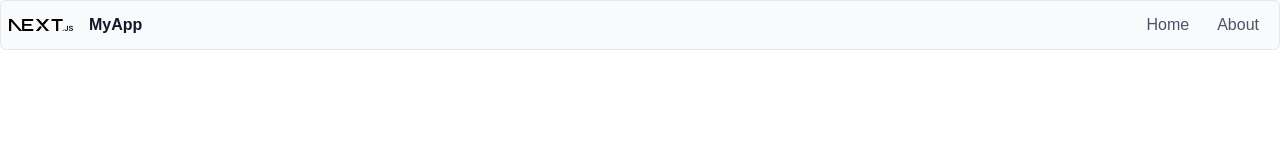
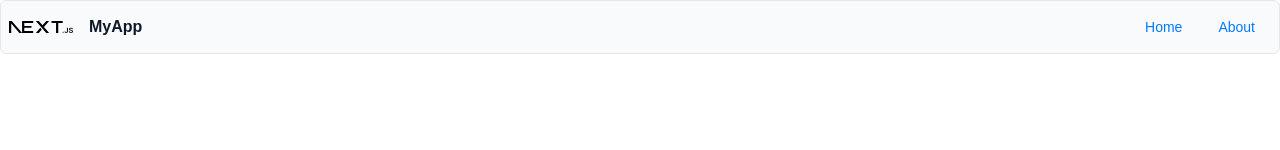
Before and after one commit to highnet/next-js-tailwind-ui-quickstack, a Next.js app: page / in a window 1280 px wide. Shown: the top 150 px of the page. Built offline with nearby package versions, Linux system fonts and the light colour scheme.

Commit message:
feat: replace div elements with Button components in Header for improved consistency

```diff
--- a/src/components/Header.tsx
+++ b/src/components/Header.tsx
@@ -4,6 +4,7 @@ import * as React from "react";
 import { Toolbar } from "@base-ui-components/react/toolbar";
 import Link from "next/link";
 import Image from "next/image";
+import { Button } from "@/components/Button";
 
 export default function Header() {
   return (
@@ -16,14 +17,10 @@ export default function Header() {
       </Link>
       <Toolbar.Group className="flex gap-1 ml-auto">
         <Link href="/" passHref>
-          <div className="flex h-8 items-center justify-center rounded-sm px-3 font-medium text-gray-600 select-none hover:bg-gray-100 focus-visible:bg-none focus-visible:outline focus-visible:outline-2 focus-visible:-outline-offset-1 focus-visible:outline-blue-800 active:bg-gray-200">
-            Home
-          </div>
+          <Button variant="link">Home</Button>
         </Link>
         <Link href="/about" passHref>
-          <div className="flex h-8 items-center justify-center rounded-sm px-3 font-medium text-gray-600 select-none hover:bg-gray-100 focus-visible:bg-none focus-visible:outline focus-visible:outline-2 focus-visible:-outline-offset-1 focus-visible:outline-blue-800 active:bg-gray-200">
-            About
-          </div>
+          <Button variant="link">About</Button>
         </Link>
       </Toolbar.Group>
     </Toolbar.Root>
```
